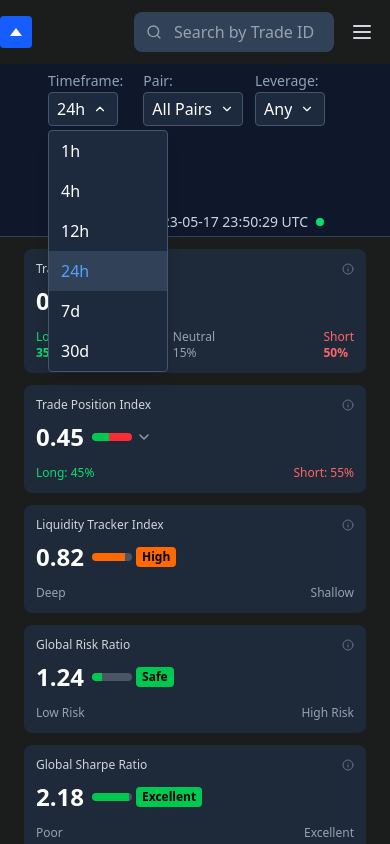
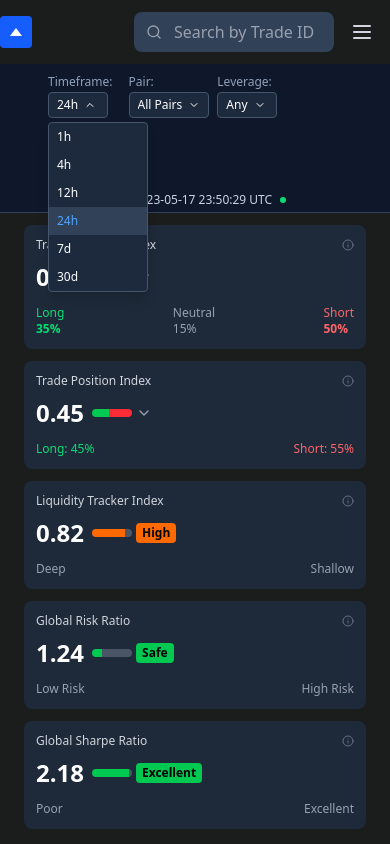
Before and after one commit to adnan-aadi7/Trading, a React (Vite) app in the folder frontend/: page / in a window 390 px wide. Both pictures are taken after a click on the button "24h". Shown: the top 844 px of the page. Built offline with nearby package versions, Linux system fonts and the light colour scheme.

Commit message:
pushed leaderborder

```diff
--- a/frontend/src/App.jsx
+++ b/frontend/src/App.jsx
@@ -3,6 +3,9 @@ import { Routes, Route, BrowserRouter } from "react-router-dom";
 import Dashboard from "./dasboard/page/Dashboard";
 import Traders from "./traders/page/Traders";
 import Trade from "./trade/pages/Trades";
+import Analytics from "./analytics/page/Analytics";
+import LeaderBoard from "./leaderboard/page/LeaderBoard";
+
 function App() {
   return (
     <BrowserRouter>
@@ -11,7 +14,8 @@ function App() {
         <Route path="/" element={<Dashboard />} />
         <Route path="/traders" element={<Traders />} />
         <Route path="/trade" element={<Trade />} />
-        {/* Add more routes as needed */}
+        <Route path="/analytics" element={<Analytics />} />
+        <Route path="/leaderboard" element={<LeaderBoard />} />
       </Routes>
     </BrowserRouter>
   );
--- /dev/null
+++ b/frontend/src/analytics/page/Analytics.jsx
@@ -0,0 +1,12 @@
+import React from "react";
+import Navbar from "../../common/Navbar";
+
+const Analytics = () => {
+  return (
+    <>
+      <Navbar />
+    </>
+  );
+};
+
+export default Analytics;
--- a/frontend/src/common/Navbar.jsx
+++ b/frontend/src/common/Navbar.jsx
@@ -23,7 +23,7 @@ const Navbar = () => {
   ];
 
   return (
-    <nav className=" lg:px-16 py-3">
+    <nav className=" lg:px-12 py-3">
       <div className="flex items-center justify-between">
         {/* Left side */}
         <div className="flex items-center space-x-4">
--- a/frontend/src/dasboard/components/TradingFilter.jsx
+++ b/frontend/src/dasboard/components/TradingFilter.jsx
@@ -50,14 +50,14 @@ const TradingFilter = () => {
 
   const FilterDropdown = ({ label, filterType, value }) => (
     <div className="relative">
-      <label className="text-slate-400 text-sm mr-2">{label}:</label>
+      <label className="text-slate-400 text-xs sm:text-sm mr-2">{label}:</label>
       <button
         onClick={() => toggleDropdown(filterType)}
-        className="bg-slate-800 text-white px-2 sm:px-3 py-1 rounded border border-slate-600 hover:border-slate-500 transition-colors flex items-center gap-2 min-w-[70px] sm:min-w-[80px]"
+        className="bg-slate-800 text-white px-2 py-1 rounded border border-slate-600 hover:border-slate-500 transition-colors flex items-center gap-1.5 min-w-[60px] sm:min-w-[70px] text-xs sm:text-sm"
       >
         <span className="truncate">{value}</span>
         <ChevronDown
-          size={14}
+          size={12}
           className={`transition-transform flex-shrink-0 ${
             dropdownOpen[filterType] ? "rotate-180" : ""
           }`}
@@ -65,12 +65,12 @@ const TradingFilter = () => {
       </button>
 
       {dropdownOpen[filterType] && (
-        <div className="absolute top-full left-0 mt-1 bg-slate-800 border border-slate-600 rounded shadow-lg z-10 min-w-[120px] max-h-[300px] overflow-y-auto">
+        <div className="absolute top-full left-0 mt-1 bg-slate-800 border border-slate-600 rounded shadow-lg z-10 min-w-[100px] max-h-[300px] overflow-y-auto">
           {filterOptions[filterType].map((option) => (
             <button
               key={option}
               onClick={() => handleFilterChange(filterType, option)}
-              className={`w-full text-left px-3 py-2 hover:bg-slate-700 transition-colors ${
+              className={`w-full text-left px-2 py-1.5 hover:bg-slate-700 transition-colors text-xs sm:text-sm ${
                 value === option ? "bg-slate-700 text-blue-400" : "text-white"
               }`}
             >
@@ -86,7 +86,7 @@ const TradingFilter = () => {
     <div className="bg-slate-900 border-b border-slate-700 px-8">
       <div className="container mx-auto px-4 py-1">
         <div className="flex flex-col sm:flex-row items-start sm:items-center justify-between gap-4 sm:gap-0">
-          <div className="flex flex-wrap items-center gap-3 sm:gap-6">
+          <div className="flex flex-wrap items-center gap-2 sm:gap-4">
             <FilterDropdown
               label="Timeframe"
               filterType="timeframe"
@@ -109,12 +109,12 @@ const TradingFilter = () => {
             />
           </div>
 
-          <div className="flex items-center gap-2 text-sm">
+          <div className="flex items-center gap-2 text-xs sm:text-sm">
             <span className="text-slate-400">Last updated:</span>
             <span className="text-slate-300 whitespace-nowrap">
               2023-05-17 23:50:29 UTC
             </span>
-            <div className="w-2 h-2 bg-green-400 rounded-full"></div>
+            <div className="w-1.5 h-1.5 bg-green-400 rounded-full"></div>
           </div>
         </div>
       </div>
--- /dev/null
+++ b/frontend/src/leaderboard/page/Leaderboard.jsx
@@ -0,0 +1,14 @@
+import React from "react";
+import Navbar from "../../common/Navbar";
+import Leaderboard from "../../common/LeaderBoard";
+
+const LeaderBoard = () => {
+  return (
+    <>
+      <Navbar />
+      <Leaderboard />
+    </>
+  );
+};
+
+export default LeaderBoard;
```
